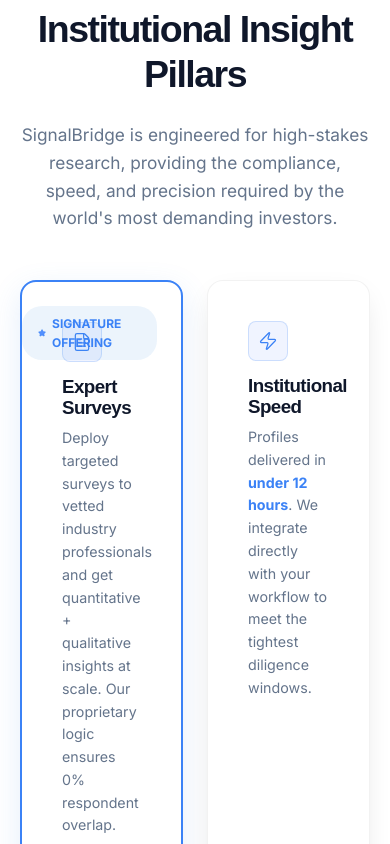
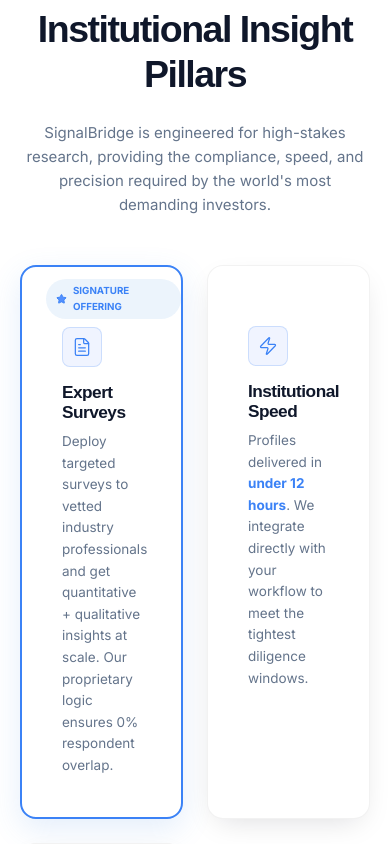
Before and after one commit to skydani26/signalbridge-insights, a Next.js app: page / in a window 390 px wide. Shown: the part 1160-2004 px from the top of the page. Built offline with nearby package versions, Linux system fonts and the light colour scheme; a web font is replaced by a local one.

Commit message:
fix: resolve mobile service card badge overlap and refine spacing

```diff
--- a/src/app/home.module.css
+++ b/src/app/home.module.css
@@ -372,7 +372,8 @@
 }
 
 .sectionSubtitle {
-    font-size: 1.15rem;
+    font-size: 1rem;
+    /* Slightly smaller for mobile */
     color: var(--color-text-light);
     line-height: 1.6;
 }
@@ -465,6 +466,36 @@
     line-height: 1.6;
     font-size: 0.95rem;
     /* Slightly smaller for text fit */
+}
+
+@media (max-width: 768px) {
+    .serviceCard {
+        padding: 40px 24px 24px;
+    }
+
+    .badge {
+        position: absolute;
+        top: 12px;
+        left: 24px;
+        /* Move to top-left to avoid icon overlap */
+        right: auto;
+        padding: 4px 10px;
+        font-size: 0.65rem;
+    }
+
+    .iconBox {
+        margin-top: 20px;
+        /* Give room below the badge */
+        margin-bottom: 16px;
+    }
+
+    .serviceTitle {
+        font-size: 1.15rem;
+    }
+
+    .serviceDescription {
+        font-size: 0.9rem;
+    }
 }
 
 /* Why Us Overhaul */
@@ -723,8 +754,8 @@
 
 .testimonialTitle {
     color: var(--color-primary);
-    font-size: 2.75rem;
-    /* Reduced from 3.5rem */
+    font-size: 2.25rem;
+    /* Reduced for mobile */
     font-weight: 600;
     margin-bottom: 24px;
     letter-spacing: -0.04em;
@@ -733,8 +764,8 @@
 
 .processTitle {
     color: var(--color-primary);
-    font-size: 2.75rem;
-    /* Reduced from 3.5rem */
+    font-size: 2.25rem;
+    /* Reduced for mobile */
     font-weight: 600;
     margin-bottom: 24px;
     letter-spacing: -0.04em;
```
